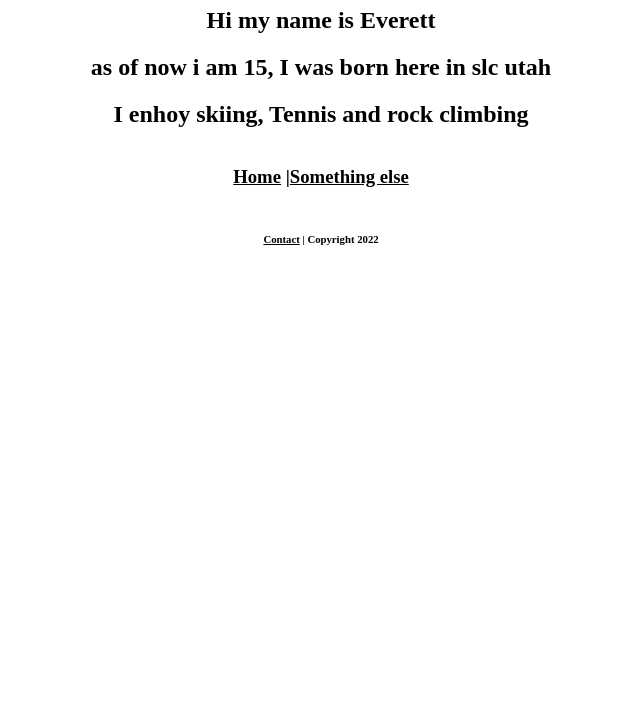
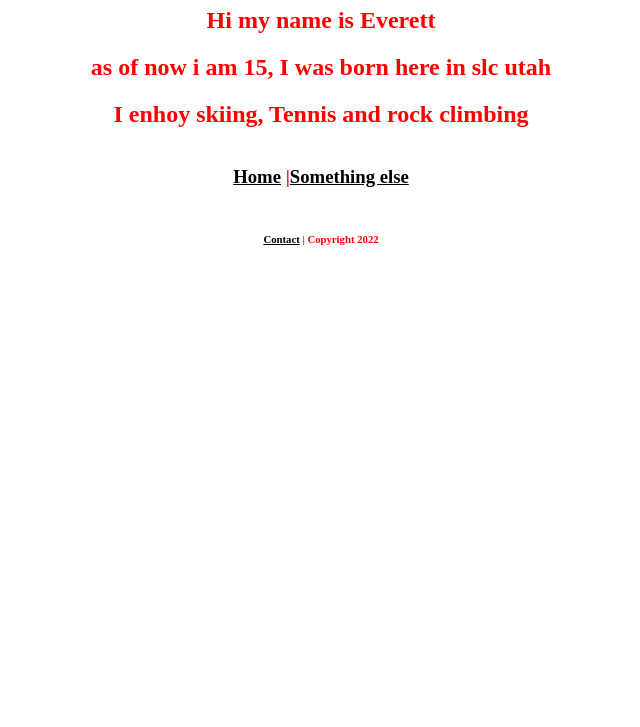
Before and after one commit to EverettSB/EXP_computer_science, a plain HTML site: page index.html in a window 1280 px wide. Shown: the part 73-800 px from the top of the page, without its empty margins (319-959 px from the left). Drawn offline with Linux system fonts and the light colour scheme.

Commit message:
Update MYCSS.css

```diff
--- a/MYCSS.css
+++ b/MYCSS.css
@@ -50,7 +50,7 @@ body {
      background-color: #FFFFFF;
      margin: 20;
      padding: 20;
-     color: #000;
+     color: #FF0000;
 }
 
 a:link {
```
